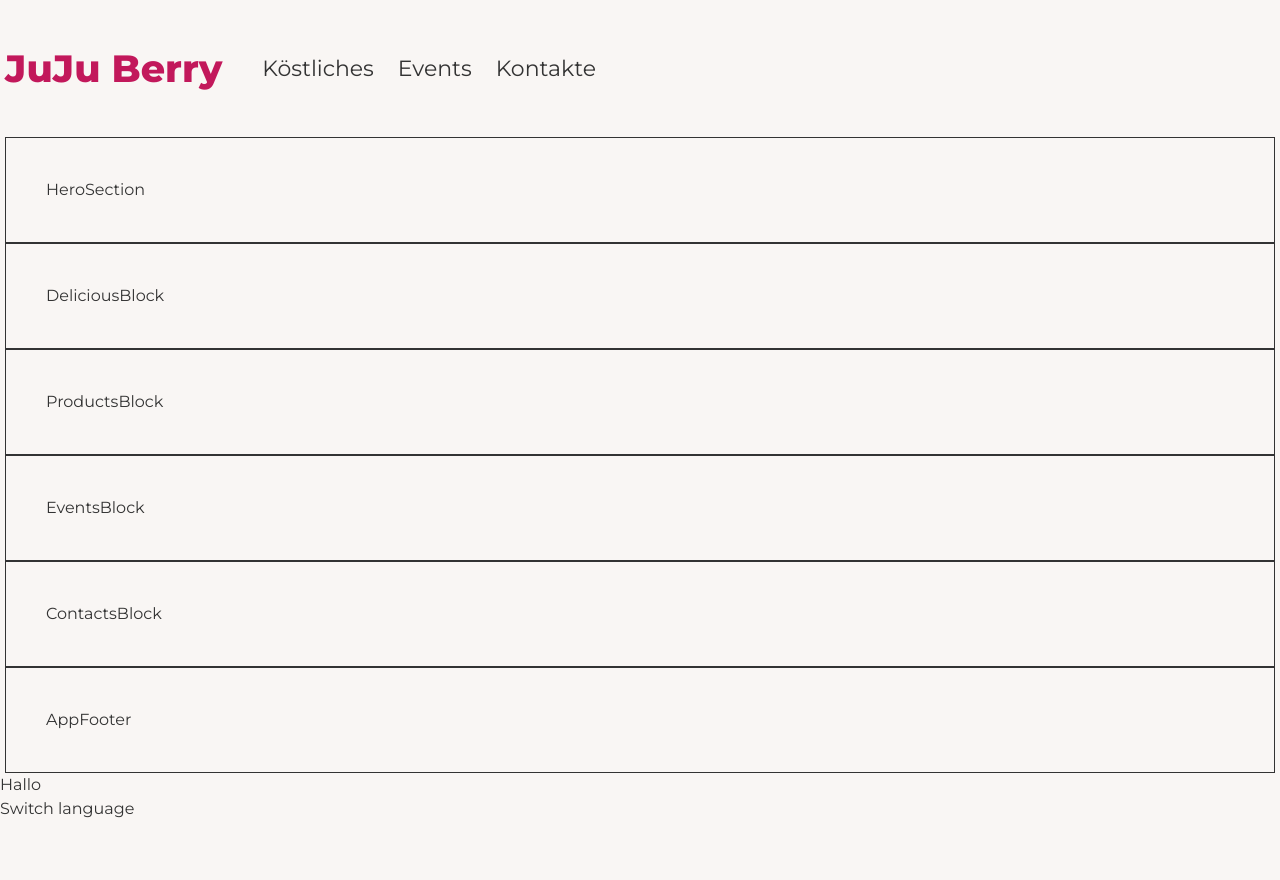
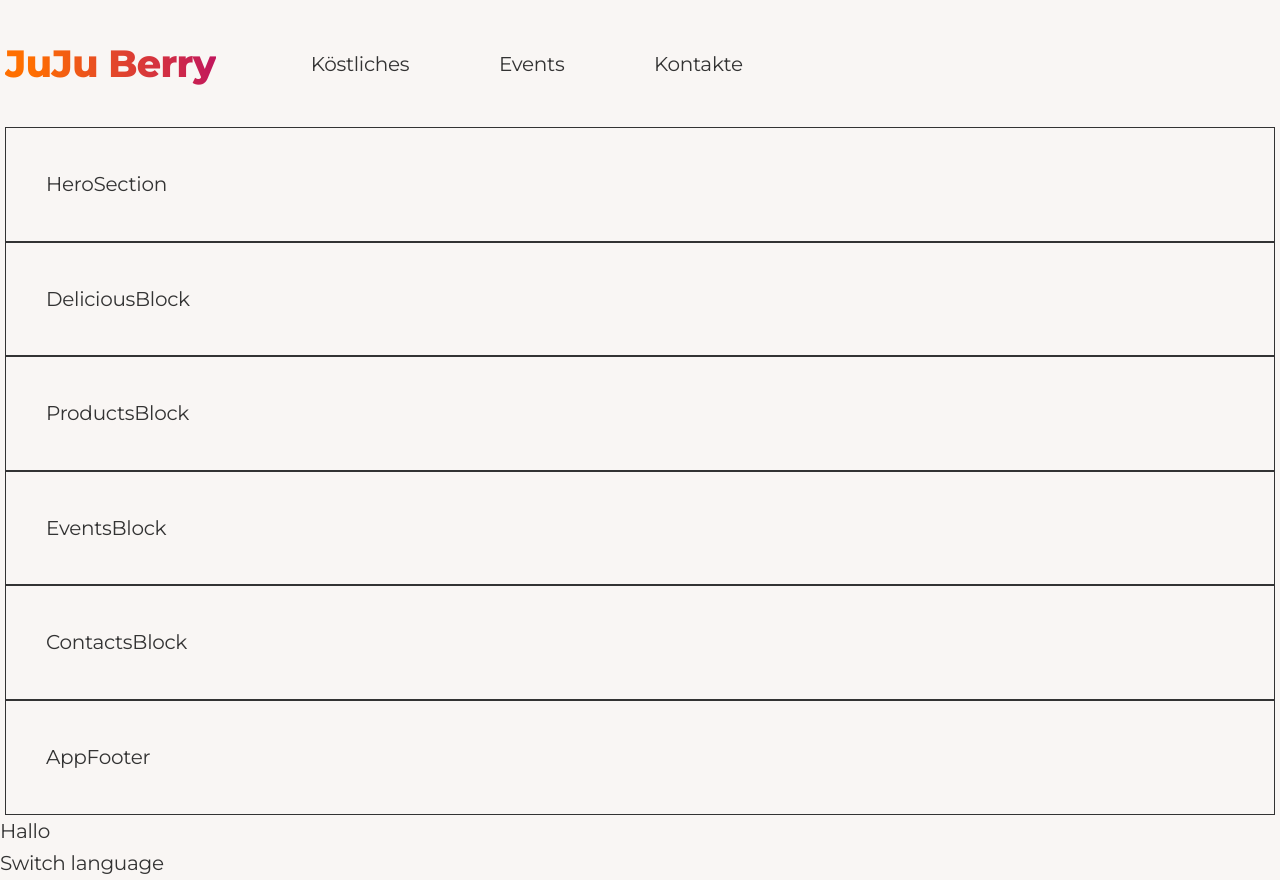
Before and after one commit to Laboratorynotices/JuJuBerryBar, a Vue app: page / in a window 1280 px wide. Before the commit the page ends 821 px from the top, so only its background shows below. Built offline with nearby package versions, Linux system fonts and the light colour scheme.

Commit message:
feat(styles): перенесены стили заголовка сайта из Figma в style.css

```diff
--- a/src/components/AppHeader/NavLinks.vue
+++ b/src/components/AppHeader/NavLinks.vue
@@ -25,8 +25,7 @@ const navItems = [
 <template>
   <!-- Навигационные ссылки (один компонент для обоих режимов) -->
   <ul
-    id="nav-container"
-    class="md:flex md:space-x-6"
+    id="nav-list"
     :class="[
       // На пару секунд скрываем меню при переходе с десктопа на мобильный
       hideMenu ? 'hidden' : '',
@@ -46,7 +45,7 @@ const navItems = [
           '',
     ]"
   >
-    <li v-for="item in navItems" :key="item.id" class="mb-4 md:mb-0">
+    <li v-for="item in navItems" :key="item.id">
       <a
         :href="item.path"
         class="text-primary hover:text-primary-light transition-colors duration-300 block py-2 md:py-0"
@@ -56,9 +55,3 @@ const navItems = [
     </li>
   </ul>
 </template>
-
-<style lang="css" scoped>
-ul {
-  font-size: clamp(16px, 2vw, 22px);
-}
-</style>
--- a/src/style.css
+++ b/src/style.css
@@ -61,6 +61,14 @@
     body {
       @apply bg-background-primary text-neutral-high;
     }
+
+    header > p {
+      background: linear-gradient(
+        263deg,
+        var(--color-accent-primary) 3.14%,
+        var(--color-accent-tertiary) 87.2%
+      );
+    }
   }
 
   /* Темная тема */
@@ -68,19 +76,39 @@
     body {
       @apply bg-background-primary-dark text-neutral-high-dark;
     }
+
+    header > p {
+      background: linear-gradient(
+        263deg,
+        var(--color-accent-primary-dark) 3.14%,
+        var(--color-accent-tertiary-dark) 87.2%
+      );
+    }
   }
 }
 
 body {
+  @apply text-[clamp(14px,2.3vw,20px)] leading-[163.471%] tracking-[clamp(-0.28px,-0.05vw,-0.04px)];
   font-family: "Montserrat", sans-serif;
 }
 
 header {
-  @apply flex justify-between md:justify-start gap-10 items-center my-10;
+  @apply flex justify-between md:justify-start gap-[clamp(81px,13vw,95px)] leading-[normal] items-center my-10;
 
   > p {
-    @apply text-accent-primary font-extrabold;
+    @apply font-extrabold  tracking-[clamp(-0.66px,-0.12vw,-1.13px)];
     font-size: clamp(22px, 4vw, 38px);
+    background-clip: text;
+    -webkit-background-clip: text;
+    -webkit-text-fill-color: transparent;
+  }
+
+  > nav > ul {
+    @apply text-[clamp(14px,2.3vw,20px)] md:flex gap-[clamp(30px,7vw,95px)];
+
+    > li {
+      @apply mb-4 md:mb-0;
+    }
   }
 }
 
```
